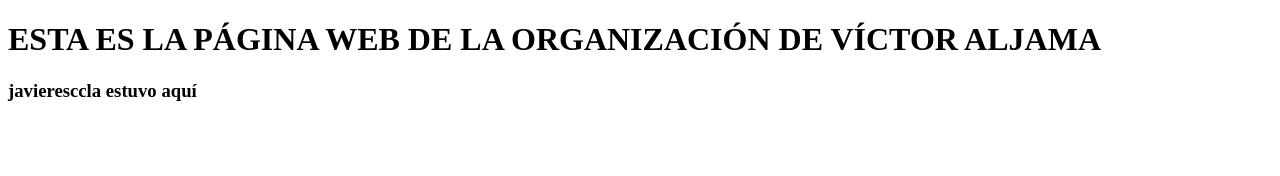
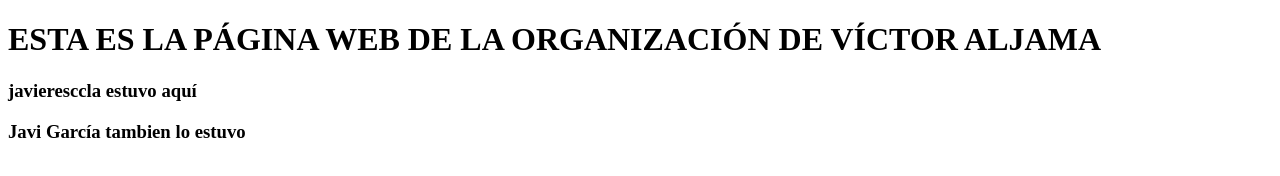
Before and after one commit to masteruah-JavierGarciaRuiz/prueba1, a plain HTML site: page index.html in a window 1280 px wide. Drawn offline with Linux system fonts and the light colour scheme.

Commit message:
guardado

```diff
--- a/index.html
+++ b/index.html
@@ -9,5 +9,6 @@
 	<h1>ESTA ES LA PÁGINA WEB DE LA ORGANIZACIÓN DE VÍCTOR ALJAMA</h1>
 
 	<h3>javieresccla estuvo aquí</h3>
+	<h3>Javi García tambien lo estuvo</h3>
 </body>
 </html>
```
